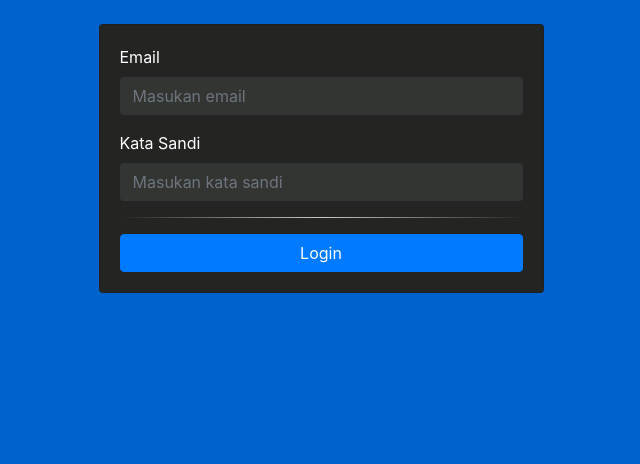
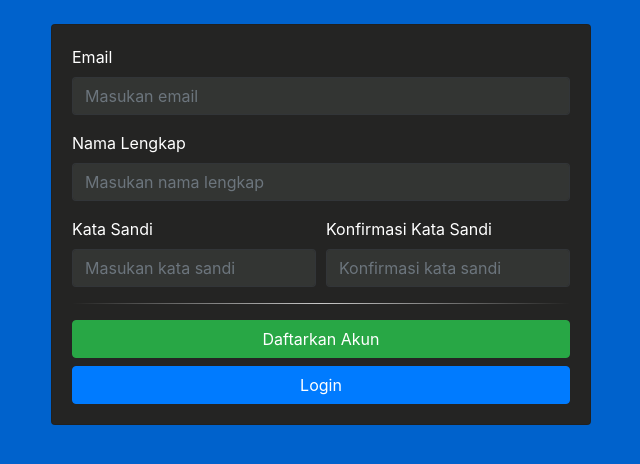
Before and after one commit to sekilas13/nva13, a Node project: template views/pages/admin/daftar.ejs in a window 1280 px wide. Shown: the top 464 px of the page, without its empty margins (319-959 px from the left). Run offline with Node 20 templates, Linux system fonts and the light colour scheme; the template is opened without the code that fills it: most values are stand-ins (such as "Sample title", 1, 10 or a date in 2020); some libraries are stand-ins or nearby versions.

Commit message:
Memperbarui tampilan login

```diff
--- a/views/pages/admin/daftar.ejs
+++ b/views/pages/admin/daftar.ejs
@@ -8,7 +8,7 @@
   <body>
     <div class="container">
       <div class="row justify-content-center mt-4">
-        <div class="col col-md-5">
+        <div class="col col-md-6">
           <div class="card">
             <div class="card-body">
               <form method="POST">
@@ -17,23 +17,46 @@
                   <input
                     type="email"
                     class="form-control"
-                    id="email"
+                    id="nama"
                     placeholder="Masukan email"
                   />
                 </div>
                 <div class="form-group">
-                  <label for="password">Kata Sandi</label>
+                  <label for="email">Nama Lengkap</label>
                   <input
-                    type="password"
+                    type="input"
                     class="form-control"
-                    id="password"
-                    placeholder="Masukan kata sandi"
+                    id="nama"
+                    placeholder="Masukan nama lengkap"
                   />
                 </div>
+                <div class="form-row">
+                  <div class="col">
+                    <label for="password">Kata Sandi</label>
+                    <input
+                      type="password"
+                      class="form-control"
+                      id="password"
+                      placeholder="Masukan kata sandi"
+                    />
+                  </div>
+                  <div class="col">
+                    <label for="passwordconf">Konfirmasi Kata Sandi</label>
+                    <input
+                      type="password"
+                      class="form-control"
+                      id="passwordconf"
+                      placeholder="Konfirmasi kata sandi"
+                    />
+                  </div>
+                </div>
                 <hr />
-                <button class="btn btn-primary btn-block" type="submit">
+                <button class="btn btn-success btn-block" type="submit">
+                  Daftarkan Akun
+                </button>
+                <a class="btn btn-primary btn-block mt-2" href="/admin/login">
                   Login
-                </button>
+                </a>
               </form>
             </div>
           </div>
--- a/views/pages/admin/login.ejs
+++ b/views/pages/admin/login.ejs
@@ -34,6 +34,9 @@
                 <button class="btn btn-primary btn-block" type="submit">
                   Login
                 </button>
+                <a class="btn btn-success btn-block mt-2" href="/admin/login">
+                  Daftar Akun
+                </a>
               </form>
             </div>
           </div>
```
